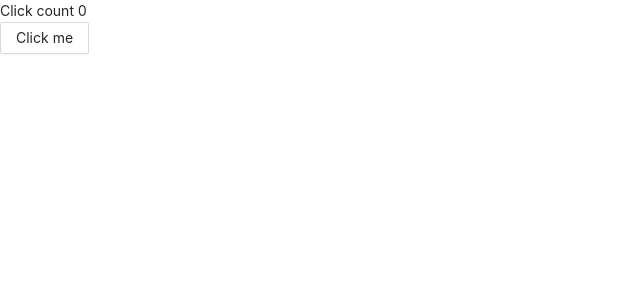
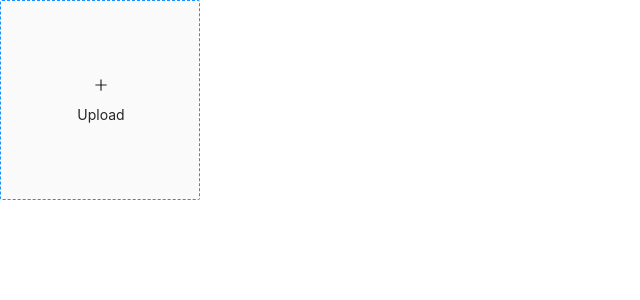
Before and after one commit to brodigan-e/capstone-POV, a React (Create React App) app in the folder frontend/: page / in a window 1280 px wide. Shown: the top 300 px of the page, without its empty margins (0-640 px from the left). Built offline with nearby package versions, Linux system fonts and the light colour scheme; the HTML template or start-up script is replaced by a standard one.

Commit message:
Create simple image upload container and hook it up to API

```diff
--- a/frontend/package.json
+++ b/frontend/package.json
@@ -45,6 +45,7 @@
     "prettier": "^2.1.2"
   },
   "dependencies": {
+    "@ant-design/icons": "^4.2.2",
     "@types/node": "^12.0.0",
     "@types/react": "^16.9.0",
     "@types/react-dom": "^16.9.0",
--- a/frontend/src/App.tsx
+++ b/frontend/src/App.tsx
@@ -1,9 +1,9 @@
 import React, { FunctionComponent } from 'react';
 
-import ControlPanelContainer from './containers/ControlPanelContainer';
+import ImageUploadContainer from './containers/ImageUploadContainer';
 
 import 'antd/dist/antd.css';
 
-const App: FunctionComponent = () => <ControlPanelContainer />;
+const App: FunctionComponent = () => <ImageUploadContainer />;
 
 export default App;
--- /dev/null
+++ b/frontend/src/containers/ImageUploadContainer.tsx
@@ -0,0 +1,86 @@
+import React, { PureComponent } from 'react';
+
+import { LoadingOutlined, PlusOutlined } from '@ant-design/icons';
+import Upload, { UploadChangeParam } from 'antd/es/upload';
+import styled from 'styled-components';
+
+const UploadContainer = styled.div`
+  .ant-upload {
+    width: 200px;
+    height: 200px;
+  }
+`;
+
+interface Props {}
+
+interface State {
+  loading: boolean;
+  imageUrl?: string;
+}
+
+class ImageUploadComponent extends PureComponent<Props, State> {
+  constructor(props: Props) {
+    super(props);
+
+    this.state = { loading: false };
+
+    this.handleChange = this.handleChange.bind(this);
+  }
+
+  handleChange(info: UploadChangeParam) {
+    switch (info.file.status) {
+      case 'uploading':
+        if (!this.state.loading) {
+          this.setState({ loading: true });
+        }
+        break;
+      case 'done':
+        const image = info.file.originFileObj;
+        if (!image) {
+          return;
+        }
+
+        const reader = new FileReader();
+        reader.addEventListener('load', () => {
+          this.setState({ loading: false, imageUrl: reader.result as string });
+        });
+        reader.readAsDataURL(image);
+        break;
+    }
+  }
+
+  renderUploadButton() {
+    const { loading, imageUrl } = this.state;
+
+    if (imageUrl) {
+      return (
+        <img src={imageUrl} alt="Uploaded image" style={{ maxWidth: '100%', maxHeight: '100%' }} />
+      );
+    }
+
+    return (
+      <div>
+        {loading ? <LoadingOutlined /> : <PlusOutlined />}
+        <div style={{ marginTop: 8 }}>Upload</div>
+      </div>
+    );
+  }
+
+  render() {
+    return (
+      <UploadContainer>
+        <Upload
+          accept="image/*"
+          action="http://127.0.0.1:5000/api/images"
+          listType="picture-card"
+          showUploadList={false}
+          onChange={this.handleChange}
+        >
+          {this.renderUploadButton()}
+        </Upload>
+      </UploadContainer>
+    );
+  }
+}
+
+export default ImageUploadComponent;
```
Also changed, not shown: 1 other file (tests, documents, lock files or other folders).
